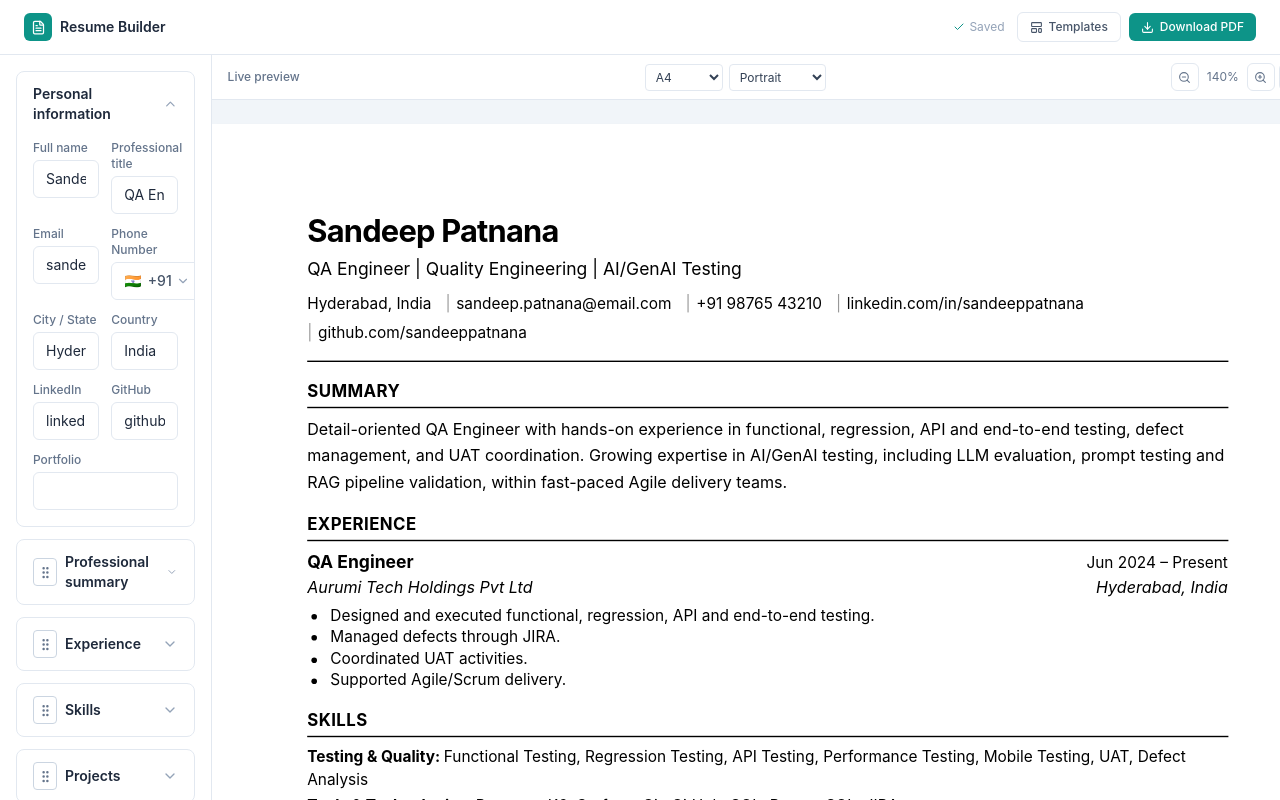
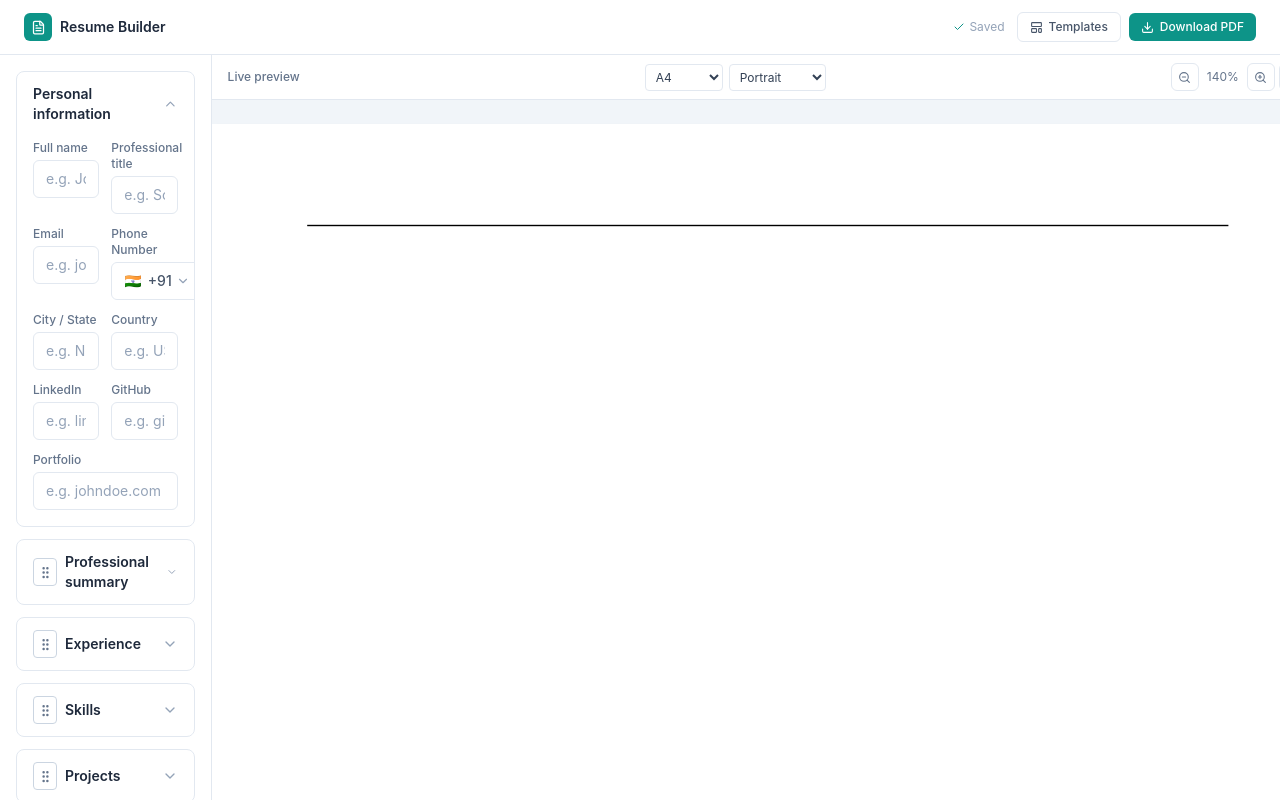
Before and after one commit to sandeeppatnana/Resume-Builder, a React (Create React App) app: page / in a window 1280 px wide. Shown: the top 800 px of the page. Built offline with nearby package versions, Linux system fonts and the light colour scheme.

Commit message:
place holders

```diff
--- a/src/App.jsx
+++ b/src/App.jsx
@@ -107,59 +107,23 @@
 function defaultData() {
   return {
     personal: {
-      fullName: "Sandeep Patnana",
-      title: "QA Engineer | Quality Engineering | AI/GenAI Testing",
-      email: "sandeep.patnana@email.com",
-      phone: { countryCode: "+91", number: "9876543210" },
-      location: "Hyderabad",
-      country: "India",
-      linkedin: "linkedin.com/in/sandeeppatnana",
-      github: "github.com/sandeeppatnana",
+      fullName: "",
+      title: "",
+      email: "",
+      phone: { countryCode: "+91", number: "" },
+      location: "",
+      country: "",
+      linkedin: "",
+      github: "",
       portfolio: "",
     },
-    summary:
-      "Detail-oriented QA Engineer with hands-on experience in functional, regression, API and end-to-end testing, defect management, and UAT coordination. Growing expertise in AI/GenAI testing, including LLM evaluation, prompt testing and RAG pipeline validation, within fast-paced Agile delivery teams.",
-    experience: [
-      {
-        id: uid("exp"),
-        jobTitle: "QA Engineer",
-        company: "Aurumi Tech Holdings Pvt Ltd",
-        location: "Hyderabad, India",
-        startDate: "Jun 2024",
-        endDate: "",
-        current: true,
-        summary: "",
-        responsibilities: [
-          "Designed and executed functional, regression, API and end-to-end testing.",
-          "Managed defects through JIRA.",
-          "Coordinated UAT activities.",
-          "Supported Agile/Scrum delivery.",
-        ],
-      },
-    ],
-    skillGroups: [
-      { id: uid("sg"), name: "Testing & Quality", skills: ["Functional Testing", "Regression Testing", "API Testing", "Performance Testing", "Mobile Testing", "UAT", "Defect Analysis"] },
-      { id: uid("sg"), name: "Tools & Technologies", skills: ["Postman", "K6", "Grafana", "Git", "GitHub", "SQL", "PostgreSQL", "JIRA"] },
-      { id: uid("sg"), name: "AI / GenAI", skills: ["LLM Testing", "Prompt Evaluation", "RAG Testing", "AI Test Case Design", "Model Evaluation", "Hallucination Testing"] },
-      { id: uid("sg"), name: "Project Coordination", skills: ["Requirement Analysis", "Sprint Coordination", "Stakeholder Coordination", "Release Coordination"] },
-    ],
-    projects: [
-      { id: uid("prj"), name: "API Test Suite \u2014 Authentication & CRUD Validation", description: "Built a reusable API automation suite covering authentication flows and CRUD operations, cutting manual regression time.", tools: "Postman, Newman, JavaScript", url: "", highlights: ["Automated 80+ API test cases across auth and CRUD endpoints.", "Integrated test runs into CI for early defect detection."] },
-      { id: uid("prj"), name: "Performance Testing \u2014 K6 & Grafana", description: "Set up load and performance test scenarios to validate system behavior under expected and peak traffic.", tools: "K6, Grafana", url: "", highlights: ["Modeled realistic load profiles for key user journeys.", "Built Grafana dashboards to visualize latency and throughput."] },
-      { id: uid("prj"), name: "GenAI Response Evaluation Framework", description: "A structured approach for evaluating LLM responses across accuracy, relevance, consistency, hallucination and safety.", tools: "Python, LLM APIs", url: "", highlights: ["Defined scoring rubrics across five evaluation dimensions.", "Ran systematic evaluations across multiple prompt variants."] },
-      { id: uid("prj"), name: "RAG Pipeline Evaluation", description: "Evaluated retrieval-augmented generation pipelines for relevance and factual grounding of retrieved context.", tools: "Python, Vector DB, LLM APIs", url: "", highlights: ["Assessed retrieval precision and answer groundedness.", "Flagged hallucination-prone query patterns for the team."] },
-      { id: uid("prj"), name: "Web & Mobile QA Regression Suite", description: "Maintained a cross-platform regression suite covering core web and mobile user flows.", tools: "Selenium, Appium", url: "", highlights: ["Reduced regression cycle time through prioritized test packs.", "Coordinated release sign-off with cross-functional teams."] },
-    ],
-    education: [
-      { id: uid("edu"), degree: "B.Tech", fieldOfStudy: "", institution: "Your University", location: "Hyderabad, India", startDate: "2019", endDate: "2023", grade: "", description: "" },
-    ],
-
-    Languages: [
-      { id: uid("lang"), name: "English", proficiency: "Professional" },
-    ],
-    certifications: [
-      { id: uid("cert"), name: "ISTQB Foundation Level", organization: "ISTQB", issueDate: "2023", url: "" },
-    ],
+    summary: "",
+    experience: [],
+    skillGroups: [],
+    projects: [],
+    education: [],
+    Languages: [],
+    certifications: [],
     achievements: [],
     links: [],
     internships: [],
@@ -535,9 +499,9 @@
 
   return (
     <div className="grid grid-cols-2 gap-3">
-      <Field label="Full name" placeholder="John Doe" value={p.fullName} onChange={set("fullName")} />
-      <Field label="Professional title" placeholder="software enfineer" value={p.title} onChange={set("title")} />
-      <Field label="Email" type="email" placeholder="johndoe@gmail.com" value={p.email} onChange={set("email")} />
+      <Field label="Full name" placeholder="e.g. John Doe" value={p.fullName} onChange={set("fullName")} />
+      <Field label="Professional title" placeholder="e.g. Software Engineer" value={p.title} onChange={set("title")} />
+      <Field label="Email" type="email" placeholder="e.g. johndoe@email.com" value={p.email} onChange={set("email")} />
 
       <div>
         <span className="block text-xs font-medium text-slate-500 mb-1">Phone Number</span>
@@ -559,12 +523,12 @@
         </div>
       </div>
 
-      <Field label="City / State" value={p.location} onChange={set("location")} />
-      <Field label="Country" value={p.country} onChange={set("country")} />
-
-      <Field label="LinkedIn" value={p.linkedin} onChange={set("linkedin")} />
-      <Field label="GitHub" value={p.github} onChange={set("github")} />
-      <Field label="Portfolio" value={p.portfolio} onChange={set("portfolio")} className="col-span-2" />
+      <Field label="City / State" placeholder="e.g. New York, NY" value={p.location} onChange={set("location")} />
+      <Field label="Country" placeholder="e.g. USA" value={p.country} onChange={set("country")} />
+
+      <Field label="LinkedIn" placeholder="e.g. linkedin.com/in/johndoe" value={p.linkedin} onChange={set("linkedin")} />
+      <Field label="GitHub" placeholder="e.g. github.com/johndoe" value={p.github} onChange={set("github")} />
+      <Field label="Portfolio" placeholder="e.g. johndoe.com" value={p.portfolio} onChange={set("portfolio")} className="col-span-2" />
     </div>
   );
 }
@@ -601,9 +565,9 @@
           drag={dragProps(i)}
         >
           <div className="grid grid-cols-2 gap-3">
-            <Field label="Job title" value={exp.jobTitle} onChange={(v) => setItem(exp.id, { jobTitle: v })} />
-            <Field label="Company" value={exp.company} onChange={(v) => setItem(exp.id, { company: v })} />
-            <Field label="Location" value={exp.location} onChange={(v) => setItem(exp.id, { location: v })} />
+            <Field label="Job title" placeholder="e.g. QA Engineer" value={exp.jobTitle} onChange={(v) => setItem(exp.id, { jobTitle: v })} />
+            <Field label="Company" placeholder="e.g. Tech Corp" value={exp.company} onChange={(v) => setItem(exp.id, { company: v })} />
+            <Field label="Location" placeholder="e.g. Hyderabad, India" value={exp.location} onChange={(v) => setItem(exp.id, { location: v })} />
             <div className="flex items-end gap-2">
               <label className="flex items-center gap-1.5 text-xs text-slate-600 mb-2">
                 <input
@@ -615,7 +579,7 @@
                 Current position
               </label>
             </div>
-            <Field label="Start date" value={exp.startDate} onChange={(v) => setItem(exp.id, { startDate: v })} placeholder="Jun 2024" />
+            <Field label="Start date" value={exp.startDate} onChange={(v) => setItem(exp.id, { startDate: v })} placeholder="e.g. Jun 2024" />
             <Field
               label="End date"
               value={exp.current ? "Present" : exp.endDate}
@@ -626,6 +590,7 @@
           </div>
           <RichTextEditor
             label="Description & Responsibilities"
+            placeholder="Describe your role and key achievements..."
             value={exp.summary?.includes('<') ? normalizeToHtml(exp.summary) : normalizeToHtml(exp.summary) + normalizeToHtml(exp.responsibilities)}
             onChange={(v) => setItem(exp.id, { summary: v, responsibilities: [] })}
           />
@@ -752,9 +717,10 @@
           canDown={i < list.length - 1}
           drag={dragProps(i)}
         >
-          <Field label="Project name" value={prj.name} onChange={(v) => setItem(prj.id, { name: v })} />
+          <Field label="Project name" placeholder="e.g. E-Commerce Backend" value={prj.name} onChange={(v) => setItem(prj.id, { name: v })} />
           <RichTextEditor
             label="Description & Highlights"
+            placeholder="Explain the project scope and what you accomplished..."
             value={prj.description?.includes('<') ? normalizeToHtml(prj.description) : normalizeToHtml(prj.description) + normalizeToHtml(prj.highlights)}
             onChange={(v) => setItem(prj.id, { description: v, highlights: [] })}
           />
@@ -794,14 +760,15 @@
           <div className="grid grid-cols-2 gap-3">
             <ComboboxField label="Degree" value={edu.degree} onChange={(v) => setItem(edu.id, { degree: v })} options={DEGREE_OPTIONS} placeholder="e.g. B.Tech" />
             <ComboboxField label="Field of Study" value={edu.fieldOfStudy} onChange={(v) => setItem(edu.id, { fieldOfStudy: v })} options={FIELD_OF_STUDY_OPTIONS} placeholder="e.g. Computer Science" />
-            <Field label="Institution" value={edu.institution} onChange={(v) => setItem(edu.id, { institution: v })} />
-            <Field label="Location" value={edu.location} onChange={(v) => setItem(edu.id, { location: v })} />
-            <Field label="Grade / CGPA" value={edu.grade} onChange={(v) => setItem(edu.id, { grade: v })} />
-            <Field label="Start date" value={edu.startDate} onChange={(v) => setItem(edu.id, { startDate: v })} />
-            <Field label="End date" value={edu.endDate} onChange={(v) => setItem(edu.id, { endDate: v })} />
+            <Field label="Institution" placeholder="e.g. Tech University" value={edu.institution} onChange={(v) => setItem(edu.id, { institution: v })} />
+            <Field label="Location" placeholder="e.g. New York, NY" value={edu.location} onChange={(v) => setItem(edu.id, { location: v })} />
+            <Field label="Grade / CGPA" placeholder="e.g. 3.8/4.0" value={edu.grade} onChange={(v) => setItem(edu.id, { grade: v })} />
+            <Field label="Start date" placeholder="e.g. Aug 2019" value={edu.startDate} onChange={(v) => setItem(edu.id, { startDate: v })} />
+            <Field label="End date" placeholder="e.g. May 2023" value={edu.endDate} onChange={(v) => setItem(edu.id, { endDate: v })} />
           </div>
           <RichTextEditor
             label="Description"
+            placeholder="Any awards or extracurriculars?..."
             value={normalizeToHtml(edu.description)}
             onChange={(v) => setItem(edu.id, { description: v })}
           />
@@ -839,10 +806,10 @@
           drag={dragProps(i)}
         >
           <div className="grid grid-cols-2 gap-3">
-            <Field label="Name" value={c.name} onChange={(v) => setItem(c.id, { name: v })} />
-            <Field label="Organization" value={c.organization} onChange={(v) => setItem(c.id, { organization: v })} />
-            <Field label="Issue Date" value={c.issueDate} onChange={(v) => setItem(c.id, { issueDate: v })} />
-            <Field label="Link" value={c.url} onChange={(v) => setItem(c.id, { url: v })} />
+            <Field label="Name" placeholder="e.g. Certified Cloud Practitioner" value={c.name} onChange={(v) => setItem(c.id, { name: v })} />
+            <Field label="Organization" placeholder="e.g. Amazon Web Services" value={c.organization} onChange={(v) => setItem(c.id, { organization: v })} />
+            <Field label="Issue Date" placeholder="e.g. Jan 2024" value={c.issueDate} onChange={(v) => setItem(c.id, { issueDate: v })} />
+            <Field label="Link" placeholder="e.g. credly.com/verify/..." value={c.url} onChange={(v) => setItem(c.id, { url: v })} />
           </div>
         </EntryCard>
       ))}
@@ -872,11 +839,11 @@
           canUp={i > 0} canDown={i < list.length - 1} drag={dragProps(i)}
         >
           <div className="grid grid-cols-2 gap-3">
-            <Field label="Title" value={c.title} onChange={(v) => setItem(c.id, { title: v })} />
-            <Field label="Organization" value={c.organization} onChange={(v) => setItem(c.id, { organization: v })} />
-            <Field label="Date" value={c.date} onChange={(v) => setItem(c.id, { date: v })} />
+            <Field label="Title" placeholder="e.g. Employee of the Month" value={c.title} onChange={(v) => setItem(c.id, { title: v })} />
+            <Field label="Organization" placeholder="e.g. Tech Corp" value={c.organization} onChange={(v) => setItem(c.id, { organization: v })} />
+            <Field label="Date" placeholder="e.g. Dec 2023" value={c.date} onChange={(v) => setItem(c.id, { date: v })} />
           </div>
-          <RichTextEditor label="Description" value={normalizeToHtml(c.description)} onChange={(v) => setItem(c.id, { description: v })} />
+          <RichTextEditor label="Description" placeholder="Details about this achievement..." value={normalizeToHtml(c.description)} onChange={(v) => setItem(c.id, { description: v })} />
         </EntryCard>
       ))}
       <button type="button" onClick={() => setList([...list, { id: uid("ach"), title: "", organization: "", date: "", description: "" }])} className="inline-flex items-center gap-1 text-sm font-medium text-teal-700 hover:text-teal-800">
@@ -929,7 +896,7 @@
         >
           <div className="grid grid-cols-2 gap-3">
             <Field label="Platform Name" value={c.platform} onChange={(v) => setItem(c.id, { platform: v })} placeholder="e.g. Medium, Twitter" />
-            <Field label="URL" value={c.url} onChange={(v) => setItem(c.id, { url: v })} />
+            <Field label="URL" placeholder="e.g. medium.com/@johndoe" value={c.url} onChange={(v) => setItem(c.id, { url: v })} />
           </div>
         </EntryCard>
       ))}
@@ -955,14 +922,14 @@
           canUp={i > 0} canDown={i < list.length - 1} drag={dragProps(i)}
         >
           <div className="grid grid-cols-2 gap-3">
-            <Field label="Role" value={exp.jobTitle} onChange={(v) => setItem(exp.id, { jobTitle: v })} />
-            <Field label="Company" value={exp.company} onChange={(v) => setItem(exp.id, { company: v })} />
-            <Field label="Location" value={exp.location} onChange={(v) => setItem(exp.id, { location: v })} />
+            <Field label="Role" placeholder="e.g. Software Engineering Intern" value={exp.jobTitle} onChange={(v) => setItem(exp.id, { jobTitle: v })} />
+            <Field label="Company" placeholder="e.g. Tech Corp" value={exp.company} onChange={(v) => setItem(exp.id, { company: v })} />
+            <Field label="Location" placeholder="e.g. Remote" value={exp.location} onChange={(v) => setItem(exp.id, { location: v })} />
             <div />
-            <Field label="Start date" value={exp.startDate} onChange={(v) => setItem(exp.id, { startDate: v })} />
-            <Field label="End date" value={exp.endDate} onChange={(v) => setItem(exp.id, { endDate: v })} />
+            <Field label="Start date" placeholder="e.g. May 2022" value={exp.startDate} onChange={(v) => setItem(exp.id, { startDate: v })} />
+            <Field label="End date" placeholder="e.g. Aug 2022" value={exp.endDate} onChange={(v) => setItem(exp.id, { endDate: v })} />
           </div>
-          <RichTextEditor label="Description" value={normalizeToHtml(exp.summary)} onChange={(v) => setItem(exp.id, { summary: v })} />
+          <RichTextEditor label="Description" placeholder="What did you build or learn?" value={normalizeToHtml(exp.summary)} onChange={(v) => setItem(exp.id, { summary: v })} />
         </EntryCard>
       ))}
       <button type="button" onClick={() => setList([...list, { id: uid("int"), jobTitle: "", company: "", location: "", startDate: "", endDate: "", summary: "" }])} className="inline-flex items-center gap-1 text-sm font-medium text-teal-700 hover:text-teal-800">
@@ -987,12 +954,12 @@
           canUp={i > 0} canDown={i < list.length - 1} drag={dragProps(i)}
         >
           <div className="grid grid-cols-2 gap-3">
-            <Field label="Course Name" value={c.name} onChange={(v) => setItem(c.id, { name: v })} />
-            <Field label="Provider" value={c.provider} onChange={(v) => setItem(c.id, { provider: v })} />
-            <Field label="Completion Date" value={c.date} onChange={(v) => setItem(c.id, { date: v })} />
-            <Field label="Credential/URL" value={c.url} onChange={(v) => setItem(c.id, { url: v })} />
+            <Field label="Course Name" placeholder="e.g. Machine Learning" value={c.name} onChange={(v) => setItem(c.id, { name: v })} />
+            <Field label="Provider" placeholder="e.g. Coursera" value={c.provider} onChange={(v) => setItem(c.id, { provider: v })} />
+            <Field label="Completion Date" placeholder="e.g. Oct 2023" value={c.date} onChange={(v) => setItem(c.id, { date: v })} />
+            <Field label="Credential/URL" placeholder="e.g. coursera.org/verify/..." value={c.url} onChange={(v) => setItem(c.id, { url: v })} />
           </div>
-          <RichTextEditor label="Description" value={normalizeToHtml(c.description)} onChange={(v) => setItem(c.id, { description: v })} />
+          <RichTextEditor label="Description" placeholder="Topics covered..." value={normalizeToHtml(c.description)} onChange={(v) => setItem(c.id, { description: v })} />
         </EntryCard>
       ))}
       <button type="button" onClick={() => setList([...list, { id: uid("crs"), name: "", provider: "", date: "", url: "", description: "" }])} className="inline-flex items-center gap-1 text-sm font-medium text-teal-700 hover:text-teal-800">
@@ -1017,12 +984,12 @@
           canUp={i > 0} canDown={i < list.length - 1} drag={dragProps(i)}
         >
           <div className="grid grid-cols-2 gap-3">
-            <Field label="Organization" value={exp.organization} onChange={(v) => setItem(exp.id, { organization: v })} />
-            <Field label="Role" value={exp.role} onChange={(v) => setItem(exp.id, { role: v })} />
-            <Field label="Start date" value={exp.startDate} onChange={(v) => setItem(exp.id, { startDate: v })} />
-            <Field label="End date" value={exp.endDate} onChange={(v) => setItem(exp.id, { endDate: v })} />
+            <Field label="Organization" placeholder="e.g. Red Cross" value={exp.organization} onChange={(v) => setItem(exp.id, { organization: v })} />
+            <Field label="Role" placeholder="e.g. Volunteer" value={exp.role} onChange={(v) => setItem(exp.id, { role: v })} />
+            <Field label="Start date" placeholder="e.g. Jan 2021" value={exp.startDate} onChange={(v) => setItem(exp.id, { startDate: v })} />
+            <Field label="End date" placeholder="e.g. Present" value={exp.endDate} onChange={(v) => setItem(exp.id, { endDate: v })} />
           </div>
-          <RichTextEditor label="Description" value={normalizeToHtml(exp.description)} onChange={(v) => setItem(exp.id, { description: v })} />
+          <RichTextEditor label="Description" placeholder="Impact of your work..." value={normalizeToHtml(exp.description)} onChange={(v) => setItem(exp.id, { description: v })} />
         </EntryCard>
       ))}
       <button type="button" onClick={() => setList([...list, { id: uid("vol"), organization: "", role: "", startDate: "", endDate: "", description: "" }])} className="inline-flex items-center gap-1 text-sm font-medium text-teal-700 hover:text-teal-800">
@@ -1047,12 +1014,12 @@
           canUp={i > 0} canDown={i < list.length - 1} drag={dragProps(i)}
         >
           <div className="grid grid-cols-2 gap-3">
-            <Field label="Title" value={c.title} onChange={(v) => setItem(c.id, { title: v })} />
-            <Field label="Publisher" value={c.publisher} onChange={(v) => setItem(c.id, { publisher: v })} />
-            <Field label="Publication Date" value={c.date} onChange={(v) => setItem(c.id, { date: v })} />
-            <Field label="URL" value={c.url} onChange={(v) => setItem(c.id, { url: v })} />
+            <Field label="Title" placeholder="e.g. React Performance Patterns" value={c.title} onChange={(v) => setItem(c.id, { title: v })} />
+            <Field label="Publisher" placeholder="e.g. Tech Blog" value={c.publisher} onChange={(v) => setItem(c.id, { publisher: v })} />
+            <Field label="Publication Date" placeholder="e.g. Feb 2024" value={c.date} onChange={(v) => setItem(c.id, { date: v })} />
+            <Field label="URL" placeholder="e.g. techblog.com/react-perf" value={c.url} onChange={(v) => setItem(c.id, { url: v })} />
           </div>
-          <RichTextEditor label="Description" value={normalizeToHtml(c.description)} onChange={(v) => setItem(c.id, { description: v })} />
+          <RichTextEditor label="Description" placeholder="Abstract or summary..." value={normalizeToHtml(c.description)} onChange={(v) => setItem(c.id, { description: v })} />
         </EntryCard>
       ))}
       <button type="button" onClick={() => setList([...list, { id: uid("pub"), title: "", publisher: "", date: "", url: "", description: "" }])} className="inline-flex items-center gap-1 text-sm font-medium text-teal-700 hover:text-teal-800">
@@ -1076,7 +1043,7 @@
           onMoveUp={() => setList(moveItem(list, i, -1))} onMoveDown={() => setList(moveItem(list, i, 1))}
           canUp={i > 0} canDown={i < list.length - 1} drag={dragProps(i)}
         >
-          <Field label="Interest / Hobby" value={c.name} onChange={(v) => setItem(c.id, { name: v })} />
+          <Field label="Interest / Hobby" placeholder="e.g. Photography, Hiking" value={c.name} onChange={(v) => setItem(c.id, { name: v })} />
         </EntryCard>
       ))}
       <button type="button" onClick={() => setList([...list, { id: uid("int"), name: "" }])} className="inline-flex items-center gap-1 text-sm font-medium text-teal-700 hover:text-teal-800">
@@ -1095,7 +1062,7 @@
   const setItem = (id, patch) => setList(list.map(item => item.id === id ? { ...item, ...patch } : item));
   return (
     <div className="space-y-3">
-      <Field label="Section Title" value={customSection.sectionTitle} onChange={(v) => setSection({ sectionTitle: v })} />
+      <Field label="Section Title" placeholder="e.g. Publications" value={customSection.sectionTitle} onChange={(v) => setSection({ sectionTitle: v })} />
       <hr className="border-slate-200 my-2" />
       {list.map((c, i) => (
         <EntryCard
@@ -1105,11 +1072,11 @@
           canUp={i > 0} canDown={i < list.length - 1} drag={dragProps(i)}
         >
           <div className="grid grid-cols-2 gap-3">
-            <Field label="Entry Title" value={c.entryTitle} onChange={(v) => setItem(c.id, { entryTitle: v })} />
-            <Field label="Date" value={c.date} onChange={(v) => setItem(c.id, { date: v })} />
-            <Field label="URL" value={c.url} onChange={(v) => setItem(c.id, { url: v })} className="col-span-2" />
+            <Field label="Entry Title" placeholder="e.g. My Custom Entry" value={c.entryTitle} onChange={(v) => setItem(c.id, { entryTitle: v })} />
+            <Field label="Date" placeholder="e.g. 2024" value={c.date} onChange={(v) => setItem(c.id, { date: v })} />
+            <Field label="URL" placeholder="e.g. mywebsite.com" value={c.url} onChange={(v) => setItem(c.id, { url: v })} className="col-span-2" />
           </div>
-          <RichTextEditor label="Description" value={normalizeToHtml(c.description)} onChange={(v) => setItem(c.id, { description: v })} />
+          <RichTextEditor label="Description" placeholder="Add some details..." value={normalizeToHtml(c.description)} onChange={(v) => setItem(c.id, { description: v })} />
         </EntryCard>
       ))}
       <button type="button" onClick={() => setList([...list, { id: uid("cust"), entryTitle: "", date: "", url: "", description: "" }])} className="inline-flex items-center gap-1 text-sm font-medium text-teal-700 hover:text-teal-800">
```
